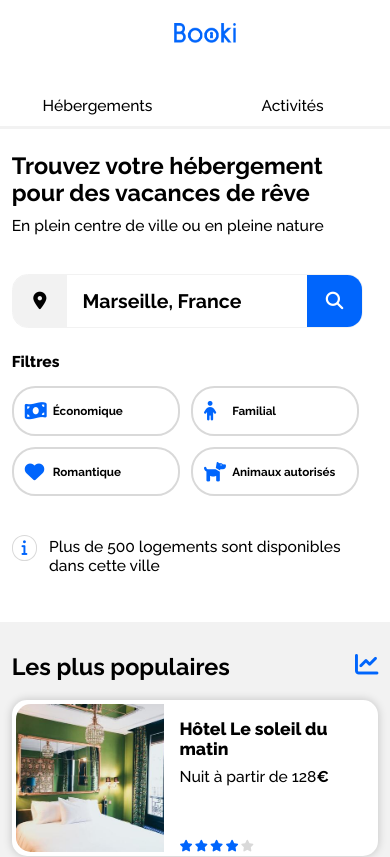
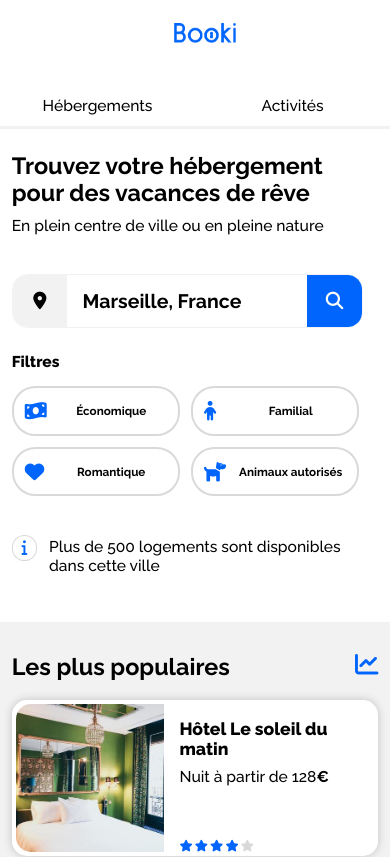
Before and after one commit to Nerion-1337/Booki-OCR, a plain HTML site: page index.html in a window 390 px wide. Shown: the top 857 px of the page. Drawn offline with Linux system fonts and the light colour scheme.

Commit message:
maj3 button

```diff
--- a/index.html
+++ b/index.html
@@ -75,25 +75,28 @@
 
         <div class="filter">
           <p>Filtres</p>
-          <div class="btnFilter">
+          <button class="btnFilter">
             <i
               class="fas fa-money-bill-wave searchFiltersFilterWrapiconIcon"
             ></i>
 
             <h2>Économique</h2>
-          </div>
-          <div class="btnFilter">
+          </button>
+
+          <button class="btnFilter">
             <i class="fas fa-child searchFiltersFilterWrapiconIcon"></i>
             <h2>Familial</h2>
-          </div>
-          <div class="btnFilter">
+          </button>
+
+          <button class="btnFilter">
             <i class="fas fa-heart searchFiltersFilterWrapiconIcon"></i>
             <h2>Romantique</h2>
-          </div>
-          <div class="btnFilter">
+          </button>
+
+          <button class="btnFilter">
             <i class="fas fa-dog searchFiltersFilterWrapiconIcon"></i>
             <h2>Animaux autorisés</h2>
-          </div>
+          </button>
         </div>
 
         <div class="resultRearch">
--- a/style.css
+++ b/style.css
@@ -177,6 +177,7 @@ header nav ul li a:hover {
   border-radius: 25px;
   cursor: pointer;
   transition: 0.5s;
+  background: transparent;
 }
 
 .search .filter .btnFilter:hover {
@@ -1094,6 +1095,7 @@ footer section a:hover {
     border-radius: 25px;
     cursor: pointer;
     transition: 0.5s;
+    background: transparent;
   }
   .search .filter .btnFilter:hover {
     background: #DEEBFF;
@@ -1544,6 +1546,7 @@ footer section a:hover {
     border: 2px solid #d9d9d9;
     border-radius: 6vw;
     cursor: pointer;
+    background: transparent;
   }
   .search .filter .btnFilter i {
     position: absolute;
```
Also changed, not shown: 3 other files.
